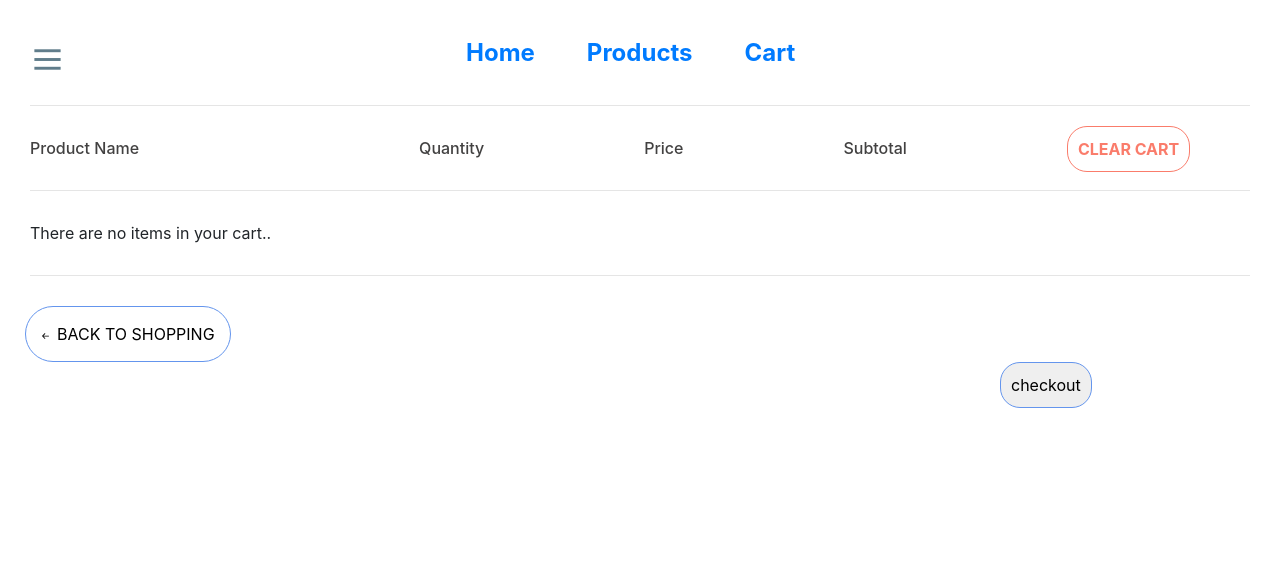
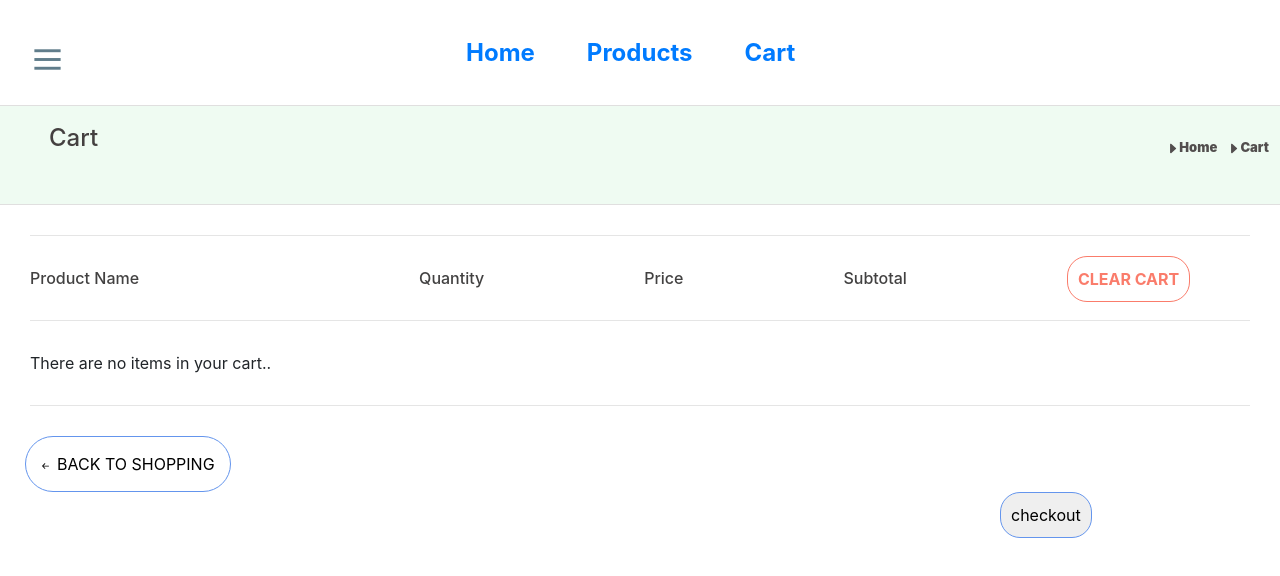
Before and after one commit to technowell-org/team-Hands-on, a React (Create React App) app: page /cart in a window 1280 px wide. Shown: the top 576 px of the page. Built offline with nearby package versions, Linux system fonts and the light colour scheme.

Commit message:
this is my map

```diff
--- /dev/null
+++ b/Heading.js
@@ -0,0 +1,27 @@
+// import "./Heading.css";
+// import React from "react";
+// import { Link } from "react-router-dom";
+// import { BsCaretRightFill } from "react-icons/bs";
+
+// const Heading = ({ titles, current }) => {
+//   const renderTitles = titles.map((title) => {
+//     return (
+//       <ul className="title-ul" key={title.name}>
+//         <li className="title-list">
+//           <Link to={title.path} className="links">
+//             <BsCaretRightFill></BsCaretRightFill>
+//             {title.name}
+//           </Link>
+//         </li>
+//       </ul>
+//     );
+//   });
+//   return (
+//     <div className="heading">
+//       <h1 id="title-heading">{current}</h1>
+//       <div className="renderTitles">{renderTitles} </div>
+//     </div>
+//   );
+// };
+
+// export default Heading;
--- /dev/null
+++ b/src/Heading.css
@@ -0,0 +1,35 @@
+/* .heading {
+    border: 1px solid rgb(224, 223, 223);
+    height: 100px;
+    margin: 25px -10px 15px -10px;
+    padding-left: 50px;
+    padding-top: 10px;
+    background-color: rgb(239, 251, 242);
+    font-weight: 900;
+    color: rgb(68, 64, 64);
+    font-family: -apple-system, BlinkMacSystemFont, "Segoe UI", Roboto, Oxygen,
+      Ubuntu, Cantarell, "Open Sans", "Helvetica Neue", sans-serif;
+  }
+  #title-heading {
+    float: left;
+  }
+  .renderTitles {
+    margin-top: 18px;
+    float: right;
+    margin-right: 20px;
+  }
+  .links {
+    font-size: small;
+    text-decoration: none;
+    color: rgb(82, 78, 78);
+  }
+  .links:hover {
+    color: black;
+  }
+  .title-list {
+    list-style-type: none;
+    margin-left: -30px;
+  }
+  .title-ul {
+    float: left;
+  } */
--- /dev/null
+++ b/src/Mapping/Code.js
@@ -0,0 +1,5 @@
+require(
+    ["esri/config","esri/Map", "esri/views/MapView"],
+    function (esriConfig,Map, MapView) {
+
+});
--- a/src/component/Cart/Cart.js
+++ b/src/component/Cart/Cart.js
@@ -1,6 +1,6 @@
 import "./Cart.css";
 import React from "react";
-
+import Heading from "../Heading";
 import { ItemsData } from "../Products/ItemsData";
 import { MdClose } from "react-icons/md";
 import { FaMinus, FaPlus } from "react-icons/fa";
@@ -107,7 +107,7 @@ const Cart = ({ cartItem, setCartItem }) => {
   ];
   return (
     <div className="cart">
-
+      <Heading current="Cart" titles={titles}></Heading>
       <hr></hr>
       <div className="index-cart">
         <div className="product-name-cart">Product Name</div>
--- /dev/null
+++ b/src/component/Heading.css
@@ -0,0 +1,35 @@
+.heading {
+    border: 1px solid rgb(224, 223, 223);
+    height: 100px;
+    margin: 25px -10px 15px -10px;
+    padding-left: 50px;
+    padding-top: 10px;
+    background-color: rgb(239, 251, 242);
+    font-weight: 900;
+    color: rgb(68, 64, 64);
+    font-family: -apple-system, BlinkMacSystemFont, "Segoe UI", Roboto, Oxygen,
+      Ubuntu, Cantarell, "Open Sans", "Helvetica Neue", sans-serif;
+  }
+  #title-heading {
+    float: left;
+  }
+  .renderTitles {
+    margin-top: 18px;
+    float: right;
+    margin-right: 20px;
+  }
+  .links {
+    font-size: small;
+    text-decoration: none;
+    color: rgb(82, 78, 78);
+  }
+  .links:hover {
+    color: black;
+  }
+  .title-list {
+    list-style-type: none;
+    margin-left: -30px;
+  }
+  .title-ul {
+    float: left;
+  }
--- /dev/null
+++ b/src/component/Heading.js
@@ -0,0 +1,27 @@
+import "./Heading.css";
+import React from "react";
+import { Link } from "react-router-dom";
+import { BsCaretRightFill } from "react-icons/bs";
+
+const Heading = ({ titles, current }) => {
+  const renderTitles = titles.map((title) => {
+    return (
+      <ul className="title-ul" key={title.name}>
+        <li className="title-list">
+          <Link to={title.path} className="links">
+            <BsCaretRightFill></BsCaretRightFill>
+            {title.name}
+          </Link>
+        </li>
+      </ul>
+    );
+  });
+  return (
+    <div className="heading">
+      <h1 id="title-heading">{current}</h1>
+      <div className="renderTitles">{renderTitles} </div>
+    </div>
+  );
+};
+
+export default Heading;
--- a/src/component/Products/Item.js
+++ b/src/component/Products/Item.js
@@ -1,6 +1,6 @@
 import "./Item.css";
 import React, { useState } from "react";
-
+import Heading from "../Heading";
 import { useParams } from "react-router-dom";
 import { ItemsData } from "./ItemsData";
 
@@ -45,7 +45,7 @@ export const Item = ({ cartItem, setCartItem }) => {
     if (id === item.id) {
       return (
         <div className="renderItem" key={item.id}>
-
+          <Heading current="Products" titles={titles}></Heading>
           <div className="image">
             <div className="offer">{item.offer}</div>
             <img src={item.pic} alt="products"></img>
--- a/src/component/Products/Main.js
+++ b/src/component/Products/Main.js
@@ -4,7 +4,7 @@ import { ItemsData } from "./ItemsData";
 import { FaGripHorizontal, FaListUl } from "react-icons/fa";
 
 import { useHistory } from "react-router-dom";
-
+import Heading from "../Heading";
 
 const Main = ({ cartItem, setCartItem }) => {
   var des_price = [];
@@ -123,7 +123,7 @@ const Main = ({ cartItem, setCartItem }) => {
 
   return (
     <div className="products">
-
+      <Heading current="Products" titles={titles}></Heading>
       <div className="top-h-p">
         <label htmlFor="sort">Sort by:</label>
 
```
Also changed, not shown: src/Mapping/Index.html (added, +60 -0 lines), src/Mapping/Text.html (added, +46 -0 lines).
